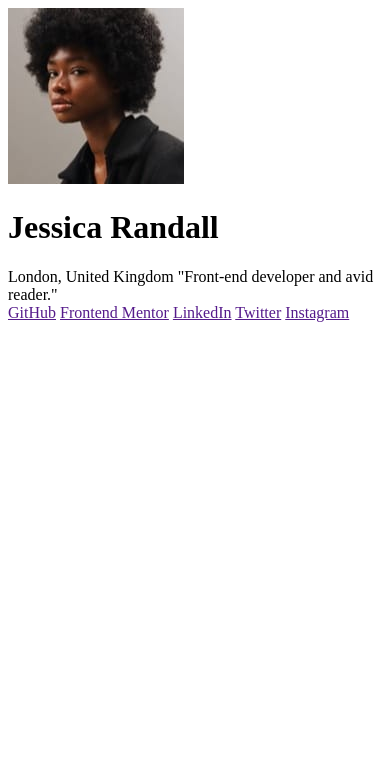
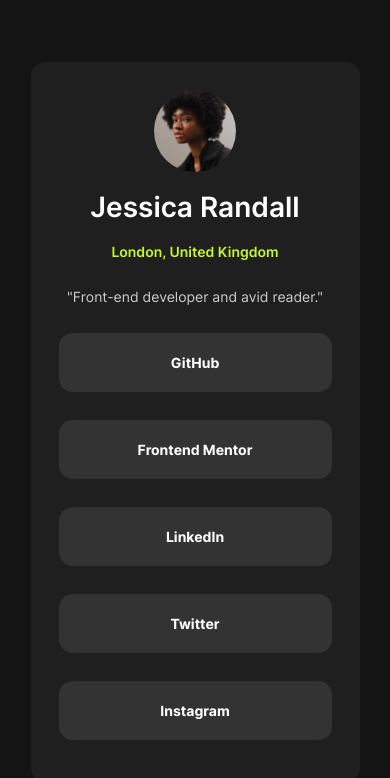
Before and after one commit to xirb22/social-links-profile-main, a plain HTML site: page index.html in a window 390 px wide. Drawn offline with Linux system fonts and the light colour scheme.

Commit message:
Implemented content styling, attempted responsive design

```diff
--- a/index.html
+++ b/index.html
@@ -5,7 +5,7 @@
   <meta name="viewport" content="width=device-width, initial-scale=1.0"> <!-- displays site properly based on user's device -->
 
   <link rel="icon" type="image/png" sizes="32x32" href="./assets/images/favicon-32x32.png">
-
+  <link rel="stylesheet" href="style.css">
   <title>Frontend Mentor | Social links profile</title>
 
 </head>
@@ -14,13 +14,11 @@
   <h1>Jessica Randall</h1>
   <span class="location">London, United Kingdom</span>
   <span class="description">"Front-end developer and avid reader."</span>
-  <div class="links">
     <a href="">GitHub</a>
     <a href="">Frontend Mentor</a>
     <a href="">LinkedIn</a>
     <a href="">Twitter</a>
     <a href="">Instagram</a>
-  </div>
 
 </body>
 </html>
--- a/style.css
+++ b/style.css
@@ -0,0 +1,83 @@
+@font-face {
+    font-family: Inter;
+    src: url("assets/fonts/Inter-VariableFont_slnt\,wght.ttf");
+  }
+
+html {
+
+    font-size: 14px;
+    font-family: Inter;
+    color: hsl(0, 0%, 100%);
+
+    background-color: hsl(0, 0%, 8%);
+
+    display: flex;
+    height: 100%;
+    align-items: center;
+    justify-content: center;
+}
+
+body {
+    display: flex;
+    flex-direction: column;
+    align-items: stretch;
+    justify-content: space-evenly;
+
+    text-align: center;
+
+    background-color: hsl(0, 0%, 12%);
+
+    border-radius: 1rem;
+
+    /* min-width: 375px;
+    min-height: 800px; */
+    /* max-width: 360px; */
+
+    width: clamp(20%, 360px, 70%);
+
+    padding: 2rem;
+}
+
+img {
+    width: clamp(5rem, 30%, 15rem);
+
+    border-radius: 10rem;
+
+    align-self: center;
+}
+
+h1 {
+    font-weight: 600;
+}
+
+.location {
+    color: hsl(75, 94%, 57%);
+    font-weight: 600;
+
+}
+
+.description {
+    color: hsl(0, 0%, 80%);
+    font-weight: 400;
+
+    margin-block: 2rem 1rem;
+}
+
+a {
+    text-decoration: none;
+    color:  hsl(0, 0%, 100%);
+    font-weight: 700;
+
+    background-color: hsl(0, 0%, 20%);
+
+    padding: 1.5rem;
+    margin-block: 1rem;
+
+
+    border-radius: 1rem;
+}
+
+a:hover {
+    background-color: hsl(75, 94%, 57%);
+    color: hsl(0, 0%, 8%);
+}
```
Also changed, not shown: 2 other files.
